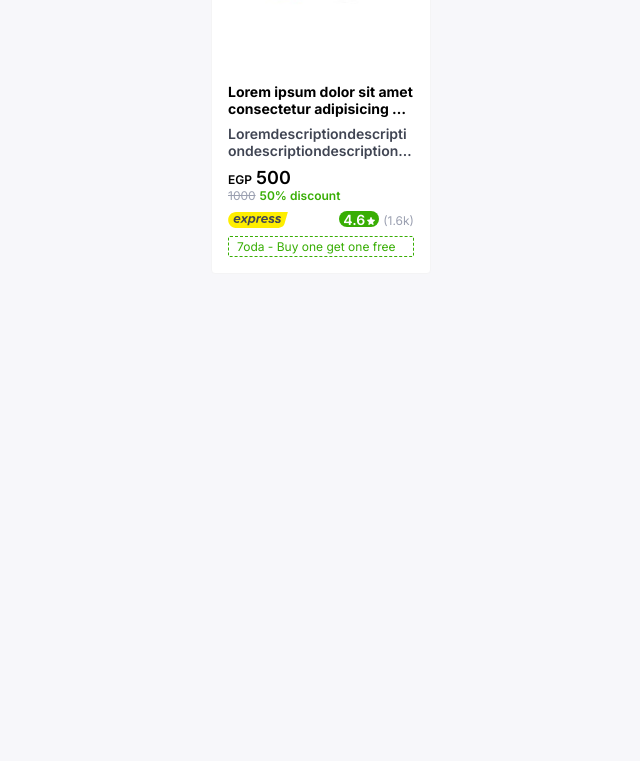
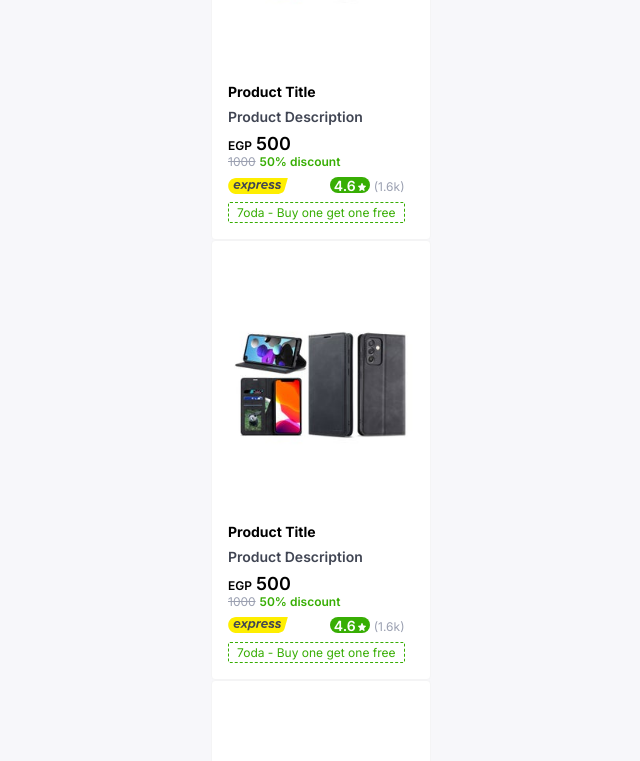
Before and after one commit to iMahmoudEmad/ecommerce-theme, a Next.js app: page / in a window 1280 px wide. Shown: the part 359-1120 px from the top of the page, without its empty margins (319-959 px from the left). Before the commit the page ends 864 px from the top, so only its background shows below. Built offline with nearby package versions, Linux system fonts and the light colour scheme.

Commit message:
Added interface and constant to card

```diff
--- /dev/null
+++ b/components/card/Card.constant.ts
@@ -0,0 +1,23 @@
+export const CardC = {
+  id: "card",
+  image: "/assets/images/product.jpg",
+  name: "Product Title",
+  description: "Product Description",
+  price: {
+    currency: "EGP",
+    amount: 500,
+  },
+  discount: {
+    oldAmount: 1000,
+    discountAmount: "50%",
+  },
+  shipping: {
+    name: "Shipping Name",
+    logo: "/assets/images/shipping.svg",
+  },
+  rate: {
+    totalStars: "4.6",
+    totalPeopleRates: "1.6k",
+  },
+  coupon: "7oda - Buy one get one free",
+};
--- a/components/card/Card.tsx
+++ b/components/card/Card.tsx
@@ -1,64 +1,73 @@
+import { Inter } from "next/font/google";
 import Link from "next/link";
 import styles from "./Card.module.scss";
 import Image from "next/image";
+import CardI from "./Card.interface";
 
-export const Card = () => (
-  <Link href="#" className={styles.card} id="card">
+const inter = Inter({ subsets: ["latin"] });
+
+export const Card = ({ card }: { card: CardI }) => (
+  <Link
+    href={`product/${card?.id}`}
+    className={`${inter.className} ${styles.card}`}
+    id="card"
+  >
     <Image
-      src="/assets/images/product.jpg"
-      alt="product card"
+      src={card?.image}
+      alt={card?.name}
       width={100}
       height={100}
       className={styles.cardLogo}
     />
 
     <div className={styles.cardDetails}>
-      <h2 className={styles.title} title={"title"}>
-        Lorem ipsum dolor sit amet consectetur adipisicing elit. Tenetur
-        repudiandae dignissimos ullam consequuntur, cumque aliquam consequatur
-        provident a eius quisquam, voluptas adipisci, veritatis voluptatum
-        dolore asperiores eos. Eaque, atque ad!
+      <h2 className={styles.title} title={card?.name}>
+        {card?.name}
       </h2>
 
-      <p className={styles.description} title={"description"}>
-        Loremdescriptiondescriptiondescriptiondescriptiondescription
+      <p className={styles.description} title={card?.description}>
+        {card?.description}
       </p>
 
       <span className={styles.price}>
-        <span className={styles.currency}>EGP</span>
-        <span className={styles.amount}>500</span>
+        <span className={styles.currency}>{card?.price?.currency}</span>
+        <span className={styles.amount}>{card?.price?.amount}</span>
       </span>
 
       <span className={styles.discount}>
-        <span className={styles.oldAmount}>1000</span>
-        <span className={styles.discountAmount}>50% discount</span>
+        <span className={styles.oldAmount}>{card?.discount?.oldAmount}</span>
+        <span className={styles.discountAmount}>
+          {card?.discount?.discountAmount} discount
+        </span>
       </span>
 
       <div className={styles.shipping}>
         <Image
           className={styles.shippingLogo}
-          src="/assets/images/shipping.svg"
-          alt="shipping"
+          src={card?.shipping?.logo}
+          alt={card?.shipping?.name}
           width={16}
           height={16}
         />
 
         <div className={styles.rate}>
           <span className={styles.rating}>
-            <span className={styles.totalStars}>4.6</span>
+            <span className={styles.totalStars}>{card?.rate?.totalStars}</span>
             <Image
               className={styles.stars}
               src="/assets/images/star.svg"
-              alt="star"
+              alt={card?.rate?.totalStars}
               width={8}
               height={8}
             />
           </span>
-          <span className={styles.totalRates}>(1.6k)</span>
+          <span className={styles.totalRates}>
+            ({card?.rate?.totalPeopleRates})
+          </span>
         </div>
       </div>
 
-      <div className={styles.coupon}>{"7oda - Buy one get one free"}</div>
+      <div className={styles.coupon}>{card?.coupon}</div>
     </div>
   </Link>
 );
--- a/pages/index.tsx
+++ b/pages/index.tsx
@@ -3,8 +3,12 @@ import styles from "@/styles/Home.module.scss";
 import { SiteHead } from "@/components/SiteHead";
 import { Card } from "@/components/card/Card";
 import Navbar from "@/components/navbar/Navbar";
+import { CardC } from "@/components/card/Card.constant";
+import CardI from "@/components/card/Card.interface";
 
 const inter = Inter({ subsets: ["latin"] });
+
+const cards: CardI[] = [CardC, CardC, CardC];
 
 export default function Home() {
   return (
@@ -13,7 +17,9 @@ export default function Home() {
       <Navbar />
 
       <main className={`${styles.main} ${inter.className}`}>
-        <Card />
+        {cards?.map((card, idx) => (
+          <Card card={card} key={`${idx}-${card?.id}`} />
+        ))}
       </main>
     </>
   );
```
Also changed, not shown: components/card/Card.interface.ts (added, +23 -0 lines), public/sw.js (+34 -40 lines), 2 other files (tests, documents, lock files or other folders).
